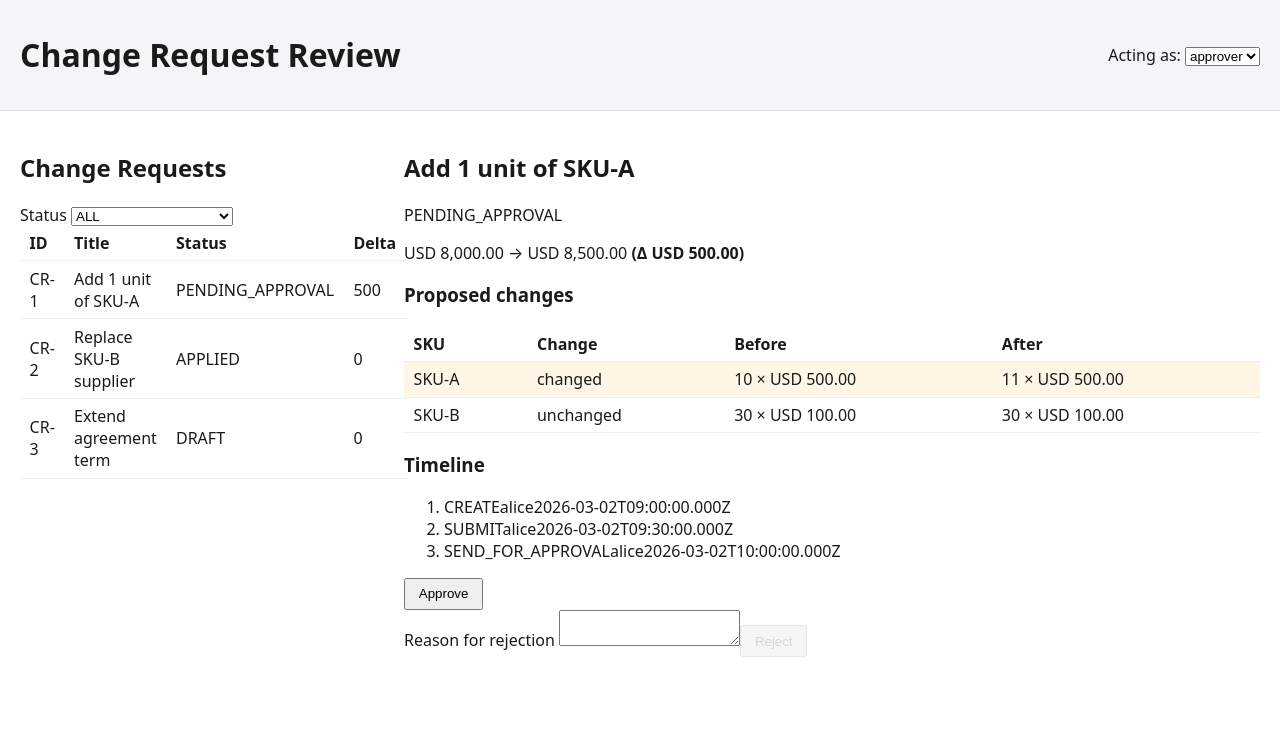
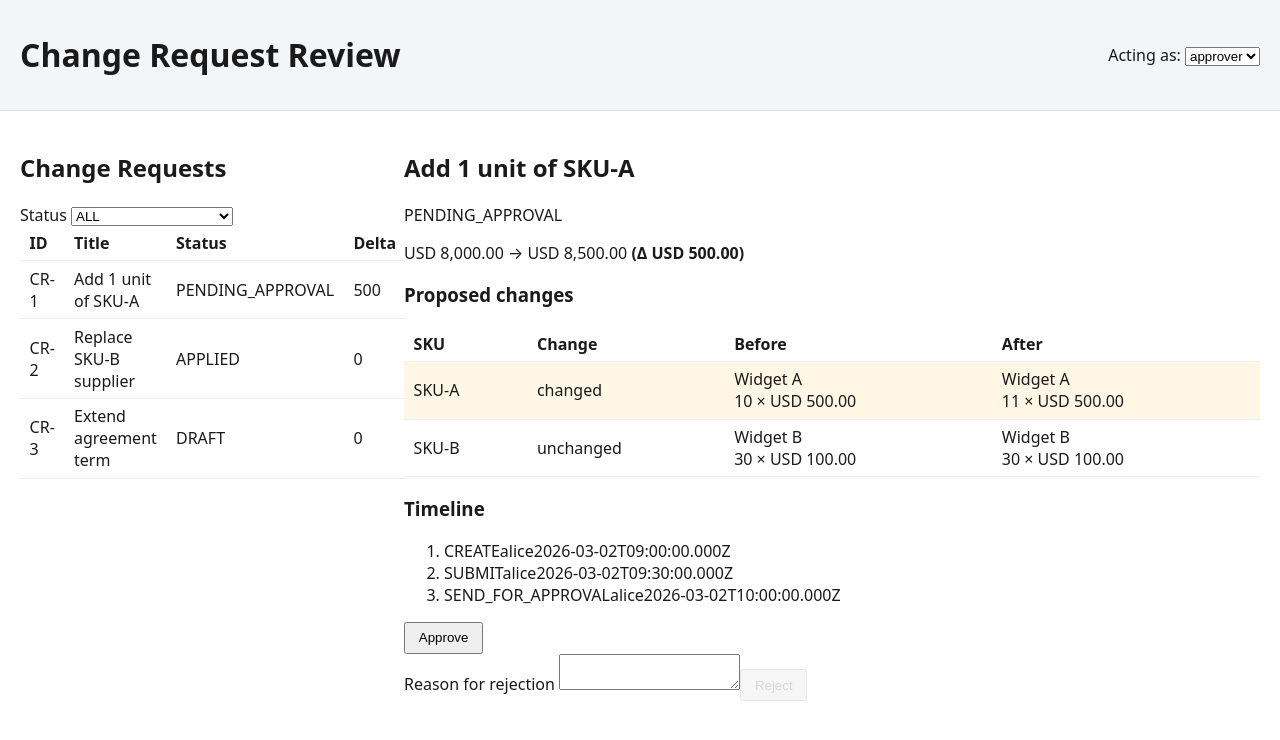
Before and after one commit to SxRx246/cr-frontend-assessment, an Angular app: page / in a window 1280 px wide. Shown: the top 740 px of the page. Built offline with nearby package versions, Linux system fonts and the light colour scheme.

Commit message:
feat: display descriptions in change comparison

```diff
--- a/src/components/cr-detail/cr-detail.component.html
+++ b/src/components/cr-detail/cr-detail.component.html
@@ -21,14 +21,31 @@
 			<h3>Proposed changes</h3>
 			<table class="cr-diff__table">
 				<thead>
-					<tr><th>SKU</th><th>Change</th><th>Before</th><th>After</th></tr>
+					<tr>
+						<th>SKU</th>
+						<th>Change</th>
+						<th>Before</th>
+						<th>After</th>
+					</tr>
 				</thead>
 				<tbody>
 					<tr *ngFor="let row of diff" class="cr-diff__row" [attr.data-kind]="row.kind">
 						<td>{{ row.sku }}</td>
 						<td class="cr-diff__kind">{{ row.kind }}</td>
-						<td>{{ row.baseline ? row.baseline.quantity + ' × ' + fmt(row.baseline.unitPrice) : '—' }}</td>
-						<td>{{ row.proposed ? row.proposed.quantity + ' × ' + fmt(row.proposed.unitPrice) : '—' }}</td>
+						<td>
+							<ng-container *ngIf="row.baseline; else noBaseline">
+								{{ row.baseline.description }}<br>
+								{{ row.baseline.quantity }} × {{ fmt(row.baseline.unitPrice) }}
+							</ng-container>
+							<ng-template #noBaseline>—</ng-template>
+						</td>
+						<td>
+							<ng-container *ngIf="row.proposed; else noProposed">
+								{{ row.proposed.description }}<br>
+								{{ row.proposed.quantity }} × {{ fmt(row.proposed.unitPrice) }}
+							</ng-container>
+							<ng-template #noProposed>—</ng-template>
+						</td>
 					</tr>
 				</tbody>
 			</table>
@@ -51,7 +68,8 @@
 		<section class="cr-actions" *ngIf="canApprove">
 			<p *ngIf="actionError" class="cr-actions__error" role="alert">{{ actionError }}</p>
 
-			<button type="button" class="cr-actions__approve" [disabled]="!canApprove || submitting" (click)="approve()">
+			<button type="button" class="cr-actions__approve" [disabled]="!canApprove || submitting"
+				(click)="approve()">
 				Approve
 			</button>
 
@@ -63,7 +81,8 @@
 				<p *ngIf="rejectControl.invalid && rejectControl.touched" class="cr-actions__reason-error" role="alert">
 					Please enter a reason.
 				</p>
-				<button type="button" class="cr-actions__reject-btn" [disabled]="!canReject || submitting || rejectControl.invalid" (click)="reject()">
+				<button type="button" class="cr-actions__reject-btn"
+					[disabled]="!canReject || submitting || rejectControl.invalid" (click)="reject()">
 					Reject
 				</button>
 			</div>
```
